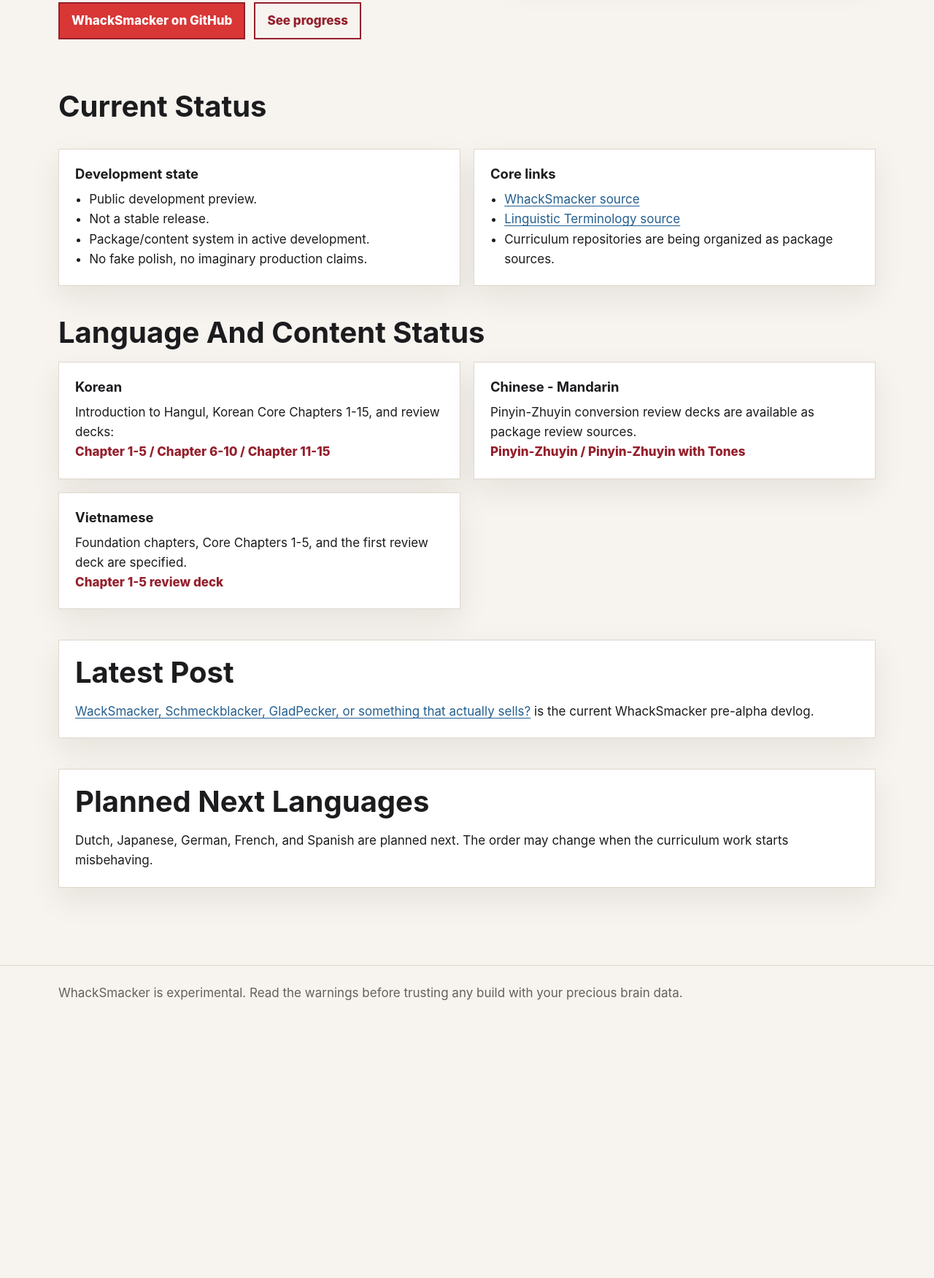
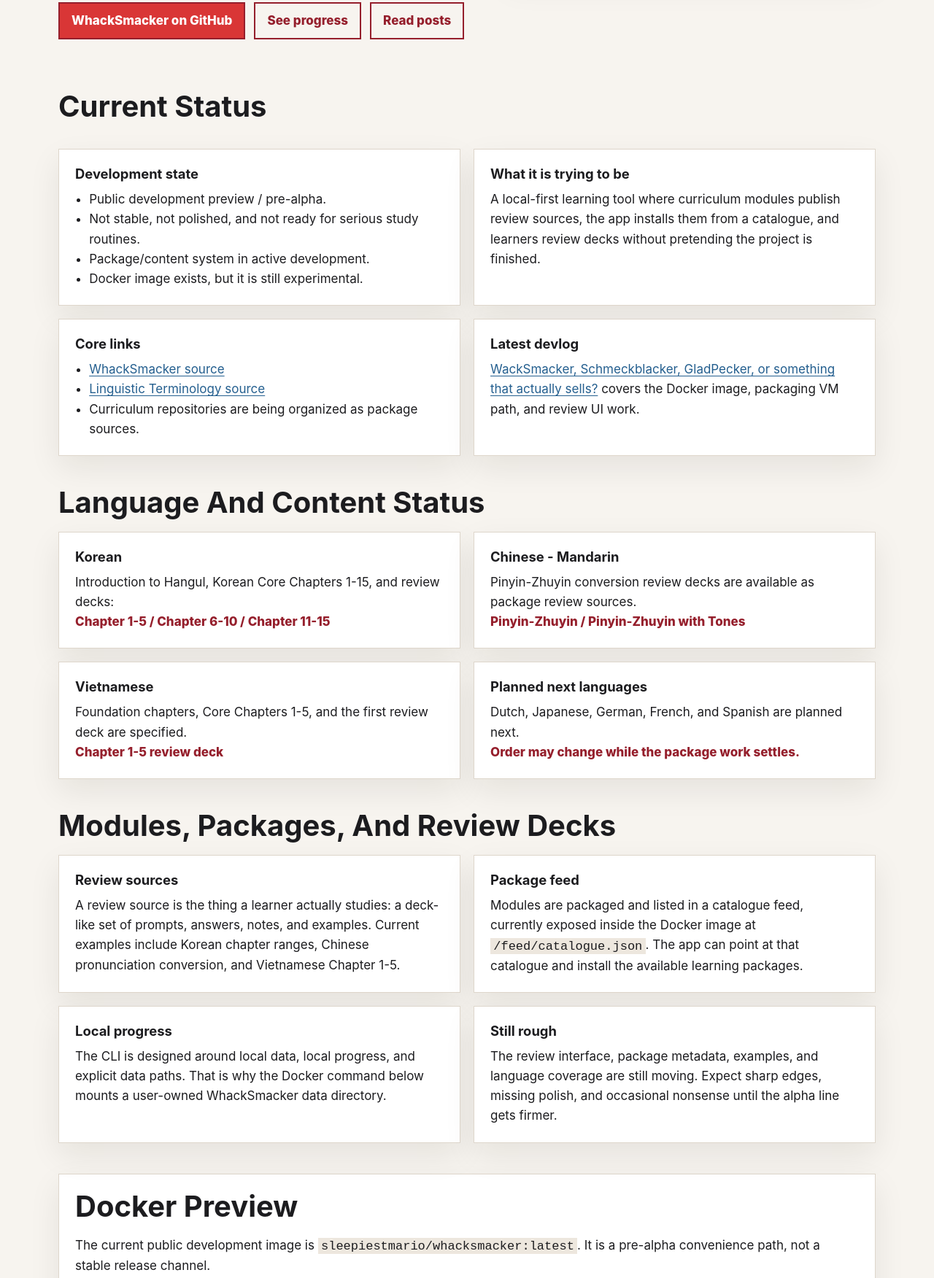
Before and after one commit to SleepyMario/whacksmacker-site, a plain HTML site: page index.html in a window 1280 px wide. Shown: the part 608-2360 px from the top of the page at 73% size. Before the commit the page ends 2007 px from the top, so only its background shows below. Drawn offline with Linux system fonts and the light colour scheme.

Commit message:
Restore complete homepage content

```diff
--- a/index.html
+++ b/index.html
@@ -11,6 +11,9 @@
     <header class="site-header">
       <a class="brand" href="index.html">WhackSmacker</a>
       <nav aria-label="Primary navigation">
+        <a href="#status">Status</a>
+        <a href="#modules">Modules</a>
+        <a href="#docker">Docker</a>
         <a href="posts/">Posts</a>
         <a href="progress.html">Progress</a>
         <a href="roadmap.html">Roadmap</a>
@@ -26,27 +29,36 @@
           <p class="subtitle">language learning, review decks, and terminal-first chaos</p>
           <p>
             WhackSmacker is a small, practical learning project built around curriculum packages,
-            native review sources, and a terminal-first workflow. It is not stable software yet.
-            It is a workshop with the doors open.
+            native review sources, package feeds, and a terminal-first workflow. It is not stable
+            software yet. It is a public pre-alpha workshop with the doors open.
           </p>
           <div class="actions">
             <a class="button" href="https://github.com/SleepyMario/whacksmacker">WhackSmacker on GitHub</a>
             <a class="button secondary" href="progress.html">See progress</a>
+            <a class="button secondary" href="posts/">Read posts</a>
           </div>
         </div>
         <img class="hero-image" src="assets/terminal-preview.svg" alt="Stylized terminal preview of WhackSmacker review sources">
       </section>
 
-      <section class="status-grid" aria-labelledby="status-heading">
+      <section class="status-grid" id="status" aria-labelledby="status-heading">
         <h2 id="status-heading">Current Status</h2>
         <article>
           <h3>Development state</h3>
           <ul>
-            <li>Public development preview.</li>
-            <li>Not a stable release.</li>
+            <li>Public development preview / pre-alpha.</li>
+            <li>Not stable, not polished, and not ready for serious study routines.</li>
             <li>Package/content system in active development.</li>
-            <li>No fake polish, no imaginary production claims.</li>
+            <li>Docker image exists, but it is still experimental.</li>
           </ul>
+        </article>
+        <article>
+          <h3>What it is trying to be</h3>
+          <p>
+            A local-first learning tool where curriculum modules publish review sources, the app
+            installs them from a catalogue, and learners review decks without pretending the
+            project is finished.
+          </p>
         </article>
         <article>
           <h3>Core links</h3>
@@ -55,6 +67,13 @@
             <li><a href="https://github.com/SleepyMario/linguistic-terminology">Linguistic Terminology source</a></li>
             <li>Curriculum repositories are being organized as package sources.</li>
           </ul>
+        </article>
+        <article>
+          <h3>Latest devlog</h3>
+          <p>
+            <a href="posts/wacksmacker-schmeckblacker-gladpecker.html">WackSmacker, Schmeckblacker, GladPecker, or something that actually sells?</a>
+            covers the Docker image, packaging VM path, and review UI work.
+          </p>
         </article>
       </section>
 
@@ -76,17 +95,90 @@
             <p>Foundation chapters, Core Chapters 1-5, and the first review deck are specified.</p>
             <p class="tagline">Chapter 1-5 review deck</p>
           </article>
+          <article>
+            <h3>Planned next languages</h3>
+            <p>Dutch, Japanese, German, French, and Spanish are planned next.</p>
+            <p class="tagline">Order may change while the package work settles.</p>
+          </article>
         </div>
       </section>
 
-      <section class="notice" aria-labelledby="post-heading">
-        <h2 id="post-heading">Latest Post</h2>
-        <p><a href="posts/wacksmacker-schmeckblacker-gladpecker.html">WackSmacker, Schmeckblacker, GladPecker, or something that actually sells?</a> is the current WhackSmacker pre-alpha devlog.</p>
+      <section id="modules" aria-labelledby="modules-heading">
+        <h2 id="modules-heading">Modules, Packages, And Review Decks</h2>
+        <div class="cards">
+          <article>
+            <h3>Review sources</h3>
+            <p>
+              A review source is the thing a learner actually studies: a deck-like set of prompts,
+              answers, notes, and examples. Current examples include Korean chapter ranges,
+              Chinese pronunciation conversion, and Vietnamese Chapter 1-5.
+            </p>
+          </article>
+          <article>
+            <h3>Package feed</h3>
+            <p>
+              Modules are packaged and listed in a catalogue feed, currently exposed inside the
+              Docker image at <code>/feed/catalogue.json</code>. The app can point at that catalogue
+              and install the available learning packages.
+            </p>
+          </article>
+          <article>
+            <h3>Local progress</h3>
+            <p>
+              The CLI is designed around local data, local progress, and explicit data paths.
+              That is why the Docker command below mounts a user-owned WhackSmacker data directory.
+            </p>
+          </article>
+          <article>
+            <h3>Still rough</h3>
+            <p>
+              The review interface, package metadata, examples, and language coverage are still
+              moving. Expect sharp edges, missing polish, and occasional nonsense until the alpha
+              line gets firmer.
+            </p>
+          </article>
+        </div>
       </section>
 
-      <section class="notice" aria-labelledby="planned-heading">
-        <h2 id="planned-heading">Planned Next Languages</h2>
-        <p>Dutch, Japanese, German, French, and Spanish are planned next. The order may change when the curriculum work starts misbehaving.</p>
+      <section id="docker" class="notice" aria-labelledby="docker-heading">
+        <h2 id="docker-heading">Docker Preview</h2>
+        <p>
+          The current public development image is
+          <code>sleepiestmario/whacksmacker:latest</code>. It is a pre-alpha convenience path,
+          not a stable release channel.
+        </p>
+        <pre><code>docker run --rm -it \
+  --user "$(id -u):$(id -g)" \
+  -e HOME=/data \
+  -v ~/.local/share/whacksmacker:/data \
+  sleepiestmario/whacksmacker:latest \
+  --data-dir /data \
+  --catalogue /feed/catalogue.json</code></pre>
+        <p>
+          The <code>--user</code> and <code>HOME=/data</code> parts keep generated progress and data
+          files owned by your normal user instead of root.
+        </p>
+      </section>
+
+      <section aria-labelledby="packaging-heading">
+        <h2 id="packaging-heading">Packaging Roadmap</h2>
+        <ol class="roadmap-list">
+          <li>Docker image</li>
+          <li>Gentoo package validation</li>
+          <li>Arch/AUR</li>
+          <li>Debian/Ubuntu <code>.deb</code></li>
+          <li>Fedora/openSUSE/RHEL-family <code>.rpm</code></li>
+          <li>Generic Linux tarball/AppImage</li>
+          <li>Maybe Flatpak/Snap/desktop wrapper later</li>
+        </ol>
+      </section>
+
+      <section class="notice" aria-labelledby="posts-heading">
+        <h2 id="posts-heading">Posts Stay Open</h2>
+        <p>
+          The <a href="posts/">posts page</a> remains available, including the current devlog:
+          <a href="posts/wacksmacker-schmeckblacker-gladpecker.html">WackSmacker, Schmeckblacker, GladPecker, or something that actually sells?</a>.
+        </p>
       </section>
     </main>
 
--- a/styles.css
+++ b/styles.css
@@ -195,8 +195,16 @@
 }
 
 article ul,
-.check-list {
+.check-list,
+.roadmap-list {
   padding-left: 1.2rem;
+}
+
+.roadmap-list {
+  display: grid;
+  gap: 10px;
+  max-width: 760px;
+  margin: 0;
 }
 
 .tagline {
```
Also changed, not shown: roadmap.html (+13 -0 lines).
